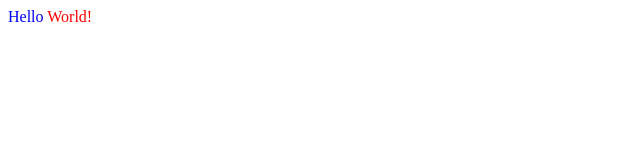
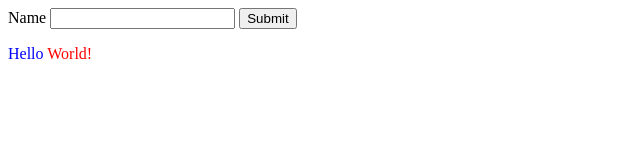
Before and after one commit to tjmonsi/albay-exercise-intro-to-polymer, a plain HTML site: page index.html in a window 1280 px wide. Shown: the whole page, without its empty margins (0-640 px from the left). Drawn offline with Linux system fonts and the light colour scheme.

Commit message:
Added form

```diff
--- a/index.html
+++ b/index.html
@@ -10,6 +10,14 @@
     </style>
   </head>
   <body>
+    <form id="form">
+      <label for="name">Name</label>
+      <input name="name">
+
+      <button>
+        Submit
+      </button>
+    </form>
     <hello-world>
       <span>
         World!
--- a/src/main.js
+++ b/src/main.js
@@ -1,3 +1,11 @@
+const form = document.querySelector('#form');
+const helloWorld = document.querySelector('hello-world');
+form.addEventListener('submit', e => {
+  const { target } = e;
+  e.preventDefault();
+  helloWorld.name = target.name.value;
+});
+
 class HelloWorld extends HTMLElement {
   constructor () {
     super();
```
